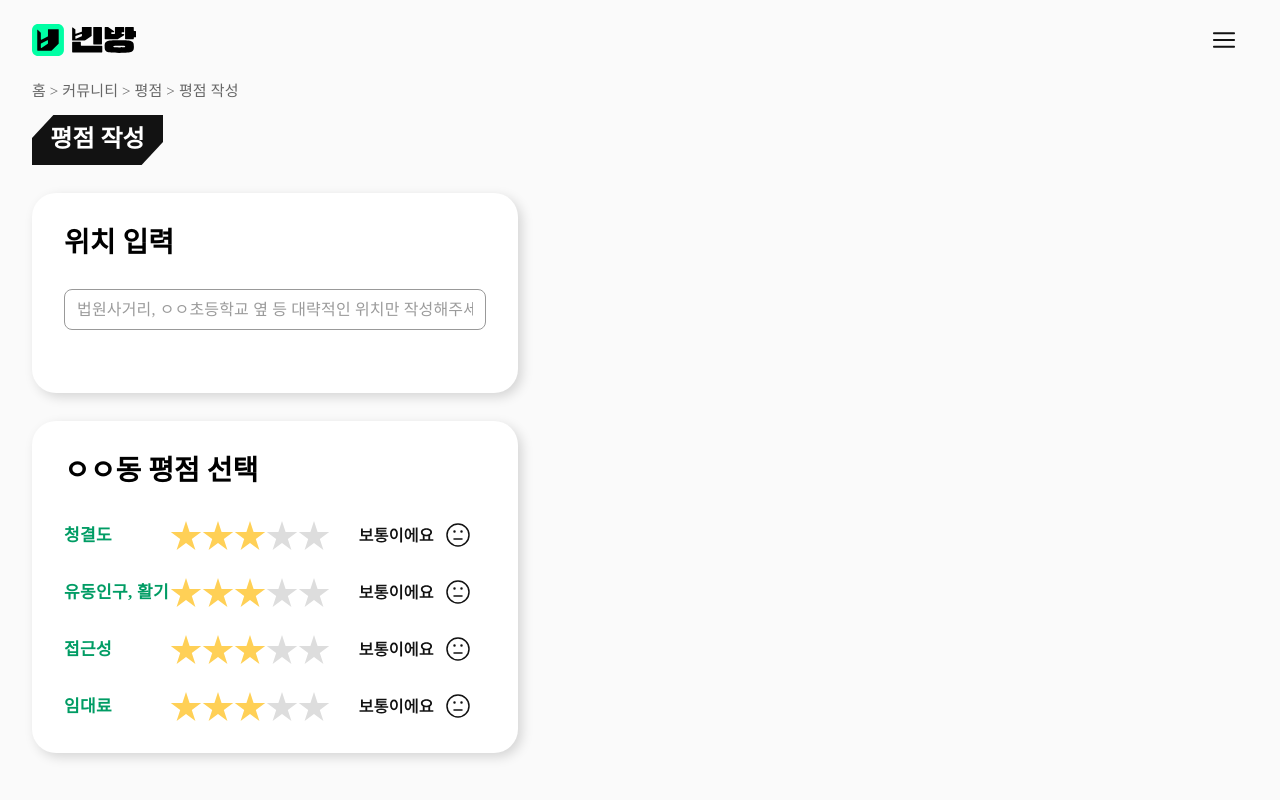
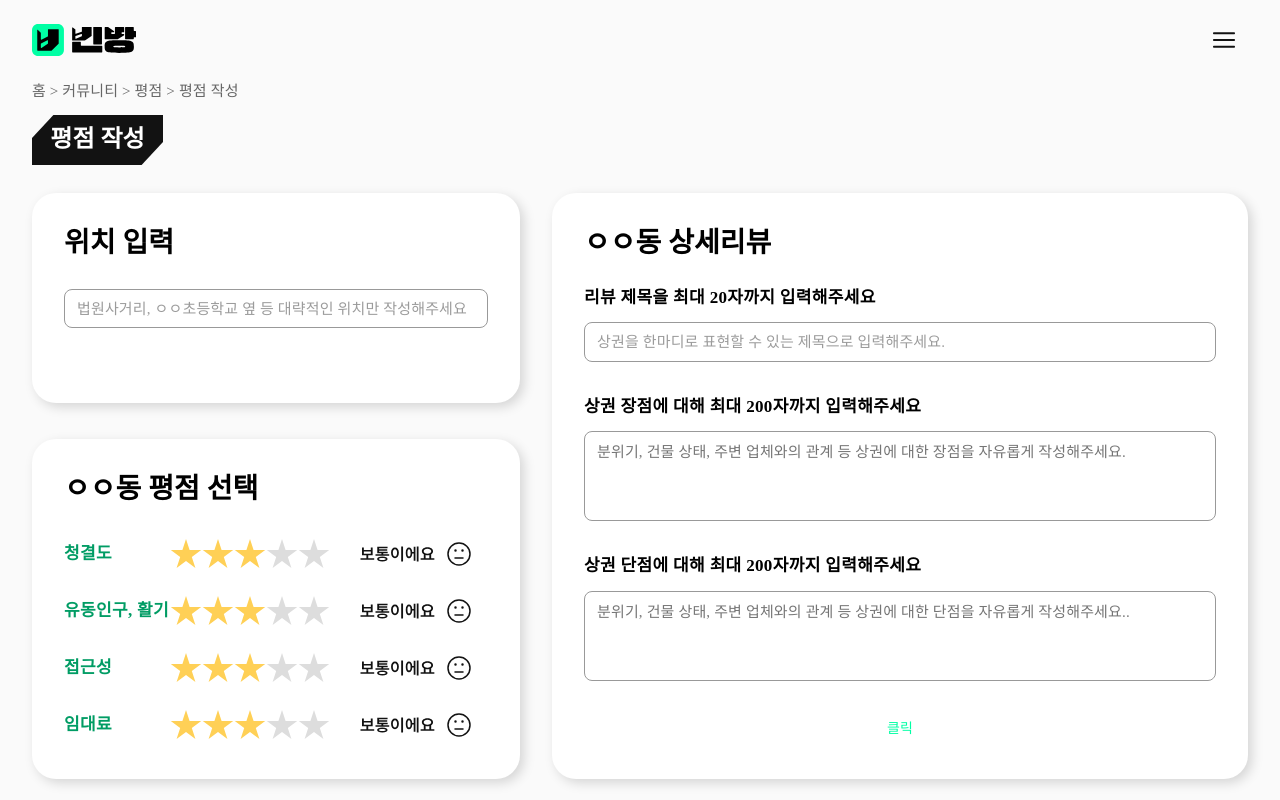
Before and after one commit to LikeLionHGU/Vintan_frontend, a React (Create React App) app: page /community/rating/add in a window 1280 px wide. Built offline with nearby package versions, Linux system fonts and the light colour scheme; a web font is replaced by a local one.

Commit message:
add : 평점 작성 페이지
- 사용자 입력 상태관리 page.jsx에서 관리
- build시 발생한 미사용 변수 삭제 및 주석처리

```diff
--- a/src/components/common/TextInput.jsx
+++ b/src/components/common/TextInput.jsx
@@ -1,6 +1,7 @@
 import { Box, Input, styled } from "@mui/material";
 import React from "react";
 import Search from "../../imgs/report/search.png";
+import { pxToRem } from "../../theme/typography";
 
 export default function TextInput({
   icon,
@@ -53,6 +54,10 @@ const StyledInput = styled(Input)(({ theme }) => ({
   padding: "8px 12px",
   outline: "none",
   "&:before, &:after": { display: "none" },
+  fontWeight: 400,
+  lineHeight: 1.6,
+  fontSize: pxToRem(15),
+  letterSpacing: "0.01em",
 
   "&:focus-within": {
     outline: `2px solid ${theme.palette.grey[800]}`,
--- /dev/null
+++ b/src/components/common/Textarea.jsx
@@ -0,0 +1,40 @@
+import { styled, TextareaAutosize } from "@mui/material";
+import React from "react";
+import { pxToRem } from "../../theme/typography";
+
+export default function Textarea({ height, ...rest }) {
+  return (
+    <>
+      <StyledInput
+        {...rest}
+        sx={{ height: `${height} !important`, resize: "none" }}
+      />
+    </>
+  );
+}
+
+const StyledInput = styled(TextareaAutosize)(({ theme }) => ({
+  width: "100%",
+  border: `1px solid ${theme.palette.grey[500]}`,
+  borderRadius: 8,
+  padding: "8px 12px",
+  outline: "none",
+  fontWeight: 400,
+  lineHeight: 1.6,
+  fontSize: pxToRem(15),
+  letterSpacing: "0.01em",
+  "&:before, &:after": { display: "none" },
+
+  "&:focus-within": {
+    outline: `2px solid ${theme.palette.grey[800]}`,
+    outlineOffset: "-1px",
+  },
+
+  "&:placeholder": {
+    color: "#787878",
+  },
+
+  ".MuiInputBase-input": {
+    padding: 0,
+  },
+}));
--- a/src/components/community/add/Address.jsx
+++ b/src/components/community/add/Address.jsx
@@ -20,5 +20,5 @@ const Container = styled(VerticalBox)`
   border-radius: 24px;
   background: #fff;
   box-shadow: 4px 4px 12px 0 rgba(0, 0, 0, 0.15);
-  height: 200px;
+  height: 210px;
 `;
--- /dev/null
+++ b/src/components/community/add/DetailReview.jsx
@@ -0,0 +1,57 @@
+import { Button, styled, Typography } from "@mui/material";
+import React from "react";
+import { VerticalBox } from "../../../style/CommunalStyle";
+import TextInput from "../../common/TextInput";
+import Textarea from "../../common/Textarea";
+
+export default function DetailReview({ value, onChange }) {
+  return (
+    <Container p={4}>
+      <Typography variant="title2" mb={3}>
+        ㅇㅇ동 상세리뷰
+      </Typography>
+      <Typography variant="h2">
+        리뷰 제목을 최대 20자까지 입력해주세요
+      </Typography>
+      <TextInput
+        placeholder="상권을 한마디로 표현할 수 있는 제목으로 입력해주세요."
+        value={value.title}
+        onChange={onChange("title")}
+      />
+
+      <Typography variant="h2" mt={4}>
+        상권 장점에 대해 최대 200자까지 입력해주세요
+      </Typography>
+      <Textarea
+        placeholder="분위기, 건물 상태, 주변 업체와의 관계 등 상권에 대한 장점을 자유롭게 작성해주세요."
+        value={value.positive}
+        onChange={onChange("positive")}
+        resize="none"
+        height="90px"
+      />
+
+      <Typography variant="h2" mt={4}>
+        상권 단점에 대해 최대 200자까지 입력해주세요
+      </Typography>
+      <Textarea
+        placeholder="분위기, 건물 상태, 주변 업체와의 관계 등 상권에 대한 단점을 자유롭게 작성해주세요.."
+        value={value.negative}
+        onChange={onChange("negative")}
+        resize="none"
+        height="90px"
+      />
+      <Button sx={{ mt: "30px" }}>클릭</Button>
+    </Container>
+  );
+}
+
+const Container = styled(VerticalBox)`
+  height: 100%;
+  border-radius: 24px;
+  background: #fff;
+  box-shadow: 4px 4px 12px 0 rgba(0, 0, 0, 0.15);
+
+  h2 {
+    margin-bottom: 12px;
+  }
+`;
--- a/src/components/community/add/RatingComponent.jsx
+++ b/src/components/community/add/RatingComponent.jsx
@@ -89,4 +89,5 @@ const Container = styled(VerticalBox)`
   border-radius: 24px;
   background: #fff;
   box-shadow: 4px 4px 12px 0 rgba(0, 0, 0, 0.15);
+  padding-bottom: 40px;
 `;
--- a/src/components/report/SearchAddress.jsx
+++ b/src/components/report/SearchAddress.jsx
@@ -12,6 +12,8 @@ export default function SearchAddress({ handleClose }) {
   const [addressList, setAddressList] = useState([]);
   const theme = useTheme();
   const addressField = useReportField("address");
+
+  // eslint-disable-next-line no-unused-vars
   const [regionCode, setRegionCode] = useState(null); // 지역 코드 저장
 
   const handleInputValue = (e) => {
--- a/src/page/AddRating.jsx
+++ b/src/page/AddRating.jsx
@@ -4,6 +4,7 @@ import { Grid, Typography, useTheme } from "@mui/material";
 import Address from "../components/community/add/Address";
 import PageTitle from "../components/common/PageTitle";
 import RatingComponent from "../components/community/add/RatingComponent";
+import DetailReview from "../components/community/add/DetailReview";
 
 export default function AddRating() {
   const [formData, setFormData] = useState({
@@ -34,12 +35,12 @@ export default function AddRating() {
         홈 &gt; 커뮤니티 &gt; 평점 &gt; 평점 작성
       </Typography>
       <PageTitle text="평점 작성" />
-      <Grid container>
+      <Grid container spacing={4}>
         <Grid
-          size={{ md: 4.8 }}
-          gap={3.5}
+          size={{ md: 5 }}
           display="flex"
           flexDirection="column"
+          justifyContent="space-between"
         >
           <Address
             value={formData.address}
@@ -47,7 +48,9 @@ export default function AddRating() {
           />
           <RatingComponent value={categoryRate} onChange={handleCategory} />
         </Grid>
-        <Grid size={{ md: 7.2 }}></Grid>
+        <Grid size={{ md: 7 }}>
+          <DetailReview value={formData} onChange={handleChange} />
+        </Grid>
       </Grid>
     </VerticalBox>
   );
--- a/src/page/RatingDetail.jsx
+++ b/src/page/RatingDetail.jsx
@@ -1,4 +1,4 @@
-import React, { useEffect } from "react";
+import React from "react";
 import { Horizontal, HorizontalBox, VerticalBox } from "../style/CommunalStyle";
 import { Box, Button, Grid, styled, Typography, useTheme } from "@mui/material";
 import { useParams } from "react-router-dom";
@@ -26,6 +26,7 @@ const dummy = {
 
 export default function RatingDetail() {
   const theme = useTheme();
+  // eslint-disable-next-line
   const { id } = useParams();
 
   return (
```
